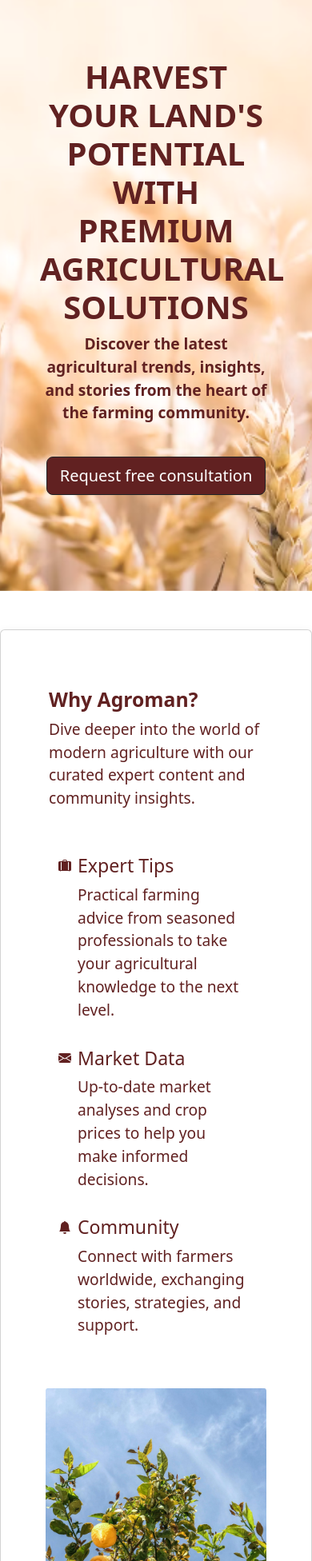
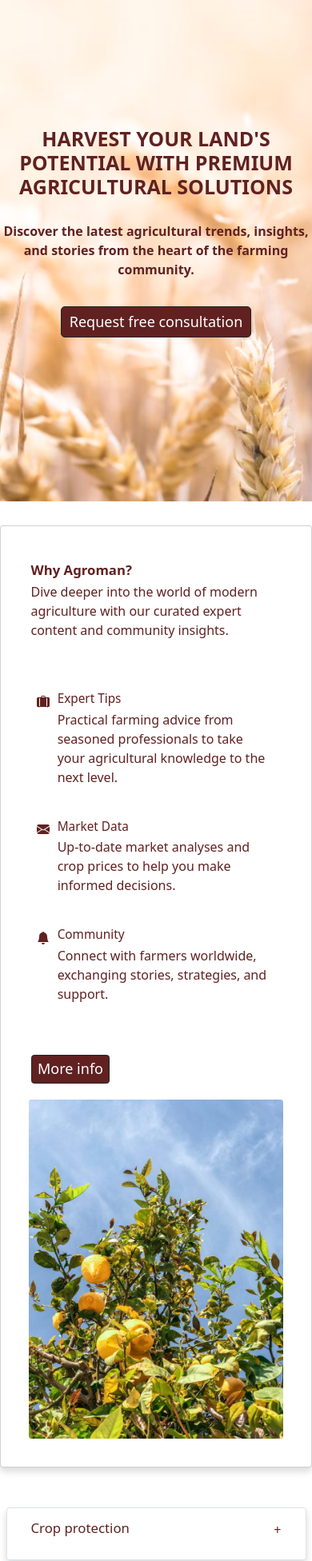
Before and after one commit to Evaketesdi/agroman, a React (Create React App) app: page / in a window 390 px wide. Shown: the part 48-2000 px from the top of the page at 80% size. Built offline with nearby package versions, Linux system fonts and the light colour scheme.

Commit message:
started to add responsive features

```diff
--- a/src/AboutUs.js
+++ b/src/AboutUs.js
@@ -21,7 +21,7 @@
       <div className="card shadow p-3 mb-5 bg-body rounded">
         <img className="card-img-top" src={team.image} alt={team.name}></img>
         <div className="card-body text-color">
-          <h2 className="card-title">{team.name}</h2>
+          <h3 className="card-title">{team.name}</h3>
           <p className="card-text">{team.function}</p>
           <p className="card-text">{team.description}</p>
           <p className="card-text">{team.email}</p>
--- a/src/Accordion.js
+++ b/src/Accordion.js
@@ -23,13 +23,13 @@
 
   return (
     <div
-      className={`item ${
+      className={`accordion-item ${
         isOpen ? "open" : ""
-      } text-color card my-3 px-3 shadow p-3 mb-5 bg-body rounded`}
+      } text-color card my-3 px-5 shadow p-3 mb-5 bg-body rounded`}
       onClick={handleToggle}
     >
-      <div className="title py-2">
-        <p className="title">{title}</p>
+      <div className="accordion-title py-2">
+        <h2 className="accordion-title">{title}</h2>
         <p>{isOpen ? "-" : "+"}</p>
       </div>
       <div className="row">
--- a/src/App.css
+++ b/src/App.css
@@ -1,45 +1,83 @@
 * {
   box-sizing: border-box;
+}
+html {
+  font-size: 62.5%;
+}
+body {
+  font-size: 1.6rem;
+  color: var(--main-color);
+}
+h1 {
+  font-size: 2.5rem;
 }
 :root {
   --main-color: rgb(97, 33, 33);
 }
 img {
   border-radius: 1%;
+  max-height: 70%;
+  width: auto;
+  height: auto;
+  float: right;
 }
+.text-color {
+  color: var(--main-color);
+}
+.cta-button {
+  background-color: var(--main-color);
+  font-size: 1.8rem;
+}
+input[placeholder] {
+  font-size: 1.8rem;
+}
+.nav-bg-scroll {
+  background-color: var(--main-color);
+  color: white;
+}
+
+/* Hero section styling*/
+
 .hero-section {
   background-image: url("/public/herosection-photo.png");
   background-size: cover;
   background-position: center;
   text-align: center;
-  padding: 120px 50px;
+  display: flex;
+  flex-direction: column;
+  justify-content: center;
+  align-items: center;
   min-height: 80vh;
 }
 
-.text-color {
-  color: var(--main-color);
+/*Accordion styling*/
+
+.accordion-title {
+  display: flex;
+  flex-direction: row;
+  justify-content: space-between;
+  font-weight: 500;
+}
+.accordion-item {
+  cursor: pointer;
+}
+.accordion-image {
+  max-width: 2 0%;
+}
+.open {
+  border-top: 4px solid var(--main-color);
 }
 
-.hero-content {
-  max-width: 600px;
-  margin: 0 auto;
+@media screen and (max-width: 768px) {
+  .column {
+    width: 100%;
+    display: block;
+  }
+  img {
+    max-height: 100%;
+  }
 }
-
-h1 {
-  font-size: 2.5em;
-}
-
-p {
-  font-size: 1.2em;
-}
-
-.cta-button {
-  background-color: var(--main-color);
-}
-.bg-scroll {
-  background-color: var(--main-color);
-  color: white;
-}
+/* Our team cards styling */
 
 .card-img-top {
   width: 100%;
@@ -47,35 +85,7 @@
   object-fit: contain;
 }
 
-.title {
-  display: flex;
-  flex-direction: row;
-  justify-content: space-between;
-  font-weight: 500;
-}
-
-.item {
-  cursor: pointer;
-}
-
-.accordion-image {
-  max-width: 2 0%;
-}
-/*.content-box {
-  grid-column: 2 / -1;
-  line-height: 1.6;
-}*/
-
-.open {
-  border-top: 4px solid var(--main-color);
-}
-
-@media screen and (max-width: 650px) {
-  .column {
-    width: 100%;
-    display: block;
-  }
-}
+/* Scroll to top button styling*/
 
 .scroll-to-top-arrow {
   position: fixed;
@@ -98,9 +108,3 @@
 .scroll-to-top-arrow.visible {
   opacity: 1;
 }
-/*.faq {
-  display: flex;
-  flex-direction: column;
-
-  width: 50%;
-}*/
--- a/src/HeroSection.js
+++ b/src/HeroSection.js
@@ -3,12 +3,13 @@
 export default function HeroSection() {
   return (
     <div id="home" className="hero-section text-color">
-      <div className="hero-content col-lg-6 col-md-8 col-sm-11">
+      <div className="col-lg-6 col-md-8 col-sm-11">
         <h1>
           <strong>
             HARVEST YOUR LAND'S POTENTIAL WITH PREMIUM AGRICULTURAL SOLUTIONS
           </strong>
         </h1>
+        <br />
         <p>
           <strong>
             Discover the latest agricultural trends, insights, and stories from
--- a/src/Main.js
+++ b/src/Main.js
@@ -1,4 +1,5 @@
 import React from "react";
+import { Button } from "./App";
 
 export const SvgComponent_1 = () => (
   <svg
@@ -60,7 +61,10 @@
               key={el.title}
             />
           ))}
+          <br />
+          <Button>More info</Button>
         </div>
+
         <div className="col m-2">
           <img src="/images/lemons.jpeg" alt="Lemons" className="img-fluid" />
         </div>
@@ -70,7 +74,7 @@
 }
 function MainItem({ title, text, svg }) {
   return (
-    <div className="container row my-3">
+    <div className="container row my-5">
       <div className="col-1">{svg}</div>
       <div className="col">
         <h3>{title}</h3>
--- a/src/NavBar.js
+++ b/src/NavBar.js
@@ -25,7 +25,7 @@
     };
   }, []);
 
-  const navbarClass = scrolling ? "bg-scroll" : "bg-transparent text-color";
+  const navbarClass = scrolling ? "nav-bg-scroll" : "bg-transparent text-color";
 
   return (
     <nav className={`navbar navbar-expand-md ${navbarClass} fixed-top`}>
@@ -63,7 +63,7 @@
         </MediaQuery>
       </div>
       <MediaQuery maxWidth={767}>
-        <nav className="bg-scroll">
+        <nav className="nav-bg-scroll">
           <button
             onClick={toggleMobileMenu}
             className="btn btn-dark cta-button"
@@ -73,22 +73,22 @@
           {isMobileMenuVisible && (
             <ul className="navbar-nav">
               <li className="nav-item ">
-                <a className="nav-link bg-scroll" href="#home">
+                <a className="nav-link nav-bg-scroll" href="#home">
                   Home
                 </a>
               </li>
               <li className="nav-item">
-                <a className="nav-link bg-scroll" href="#blog">
+                <a className="nav-link nav-bg-scroll" href="#blog">
                   Blog
                 </a>
               </li>
               <li className="nav-item">
-                <a className="nav-link bg-scroll" href="#about">
+                <a className="nav-link nav-bg-scroll" href="#about">
                   About
                 </a>
               </li>
               <li className="nav-item">
-                <a href="#contact" className="nav-link bg-scroll">
+                <a href="#contact" className="nav-link nav-bg-scroll">
                   Contact
                 </a>
               </li>
--- a/src/SubscribeForm.js
+++ b/src/SubscribeForm.js
@@ -6,9 +6,9 @@
   return (
     <div id="contact" className="row">
       <form className="col-lg-5 col-md-8 col-sm-12 text-color text-center container card shadow p-3 mb-5 bg-body rounded">
-        <h4 className="card-body">
+        <h2 className="card-body">
           <strong>STAY INFORMED AND INSPIRED - SUBSCRIBE NOW</strong>
-        </h4>
+        </h2>
         <p className="card-body">
           Our newsletter is a valuable resource for staying informed and
           inspired on your agricultural journey. Don't miss out – subscribe now
```
